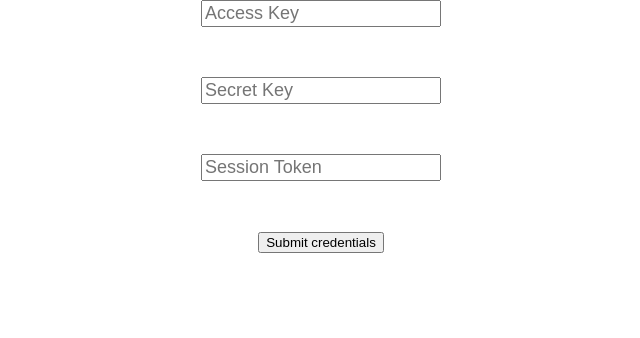
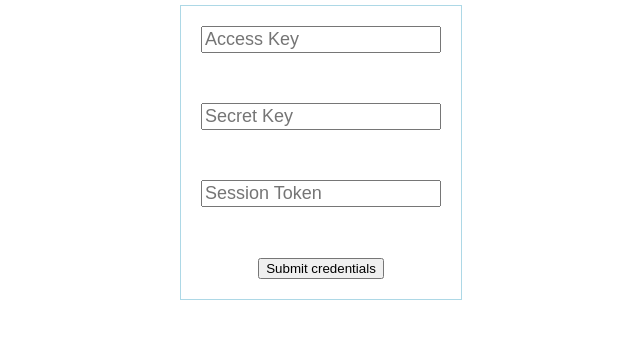
Before and after one commit to bartbriek/inventori, a React (Create React App) app: page / in a window 1280 px wide. Shown: the top 338 px of the page, without its empty margins (319-959 px from the left). Built offline with nearby package versions, Linux system fonts and the light colour scheme; no server answers.

Commit message:
Added CORS config and css style to the cred comp

```diff
--- a/package.json
+++ b/package.json
@@ -32,7 +32,8 @@
     "react-dom": "^18.2.0",
     "react-scripts": "5.0.1",
     "web-vitals": "^2.1.4",
-    "aws-sdk": "2.1430.0"
+    "aws-sdk": "2.1430.0",
+    "cors": "2.8.5"
   },
   "devDependencies": {
     "@testing-library/jest-dom": "^5.17.0",
--- a/src/components/credential-screen/credential-screen.css
+++ b/src/components/credential-screen/credential-screen.css
@@ -3,3 +3,10 @@
   margin-bottom: 50px;
   font-size: large;
 }
+
+#credential-screen {
+  padding: 20px;
+  border: 1px solid lightblue;
+  margin: 5px;
+  display: inline-block;
+}
--- a/src/components/credential-screen/credential-screen.jsx
+++ b/src/components/credential-screen/credential-screen.jsx
@@ -59,7 +59,7 @@ function CredentialScreen({ setAuthorization }) {
 
   return (
     <div>
-      <form onSubmit={handleClick}>
+      <form id="credential-screen" onSubmit={handleClick}>
         <input
           className='input'
           name='accessKey'
```
Also changed, not shown: 2 other files (tests, documents, lock files or other folders).
